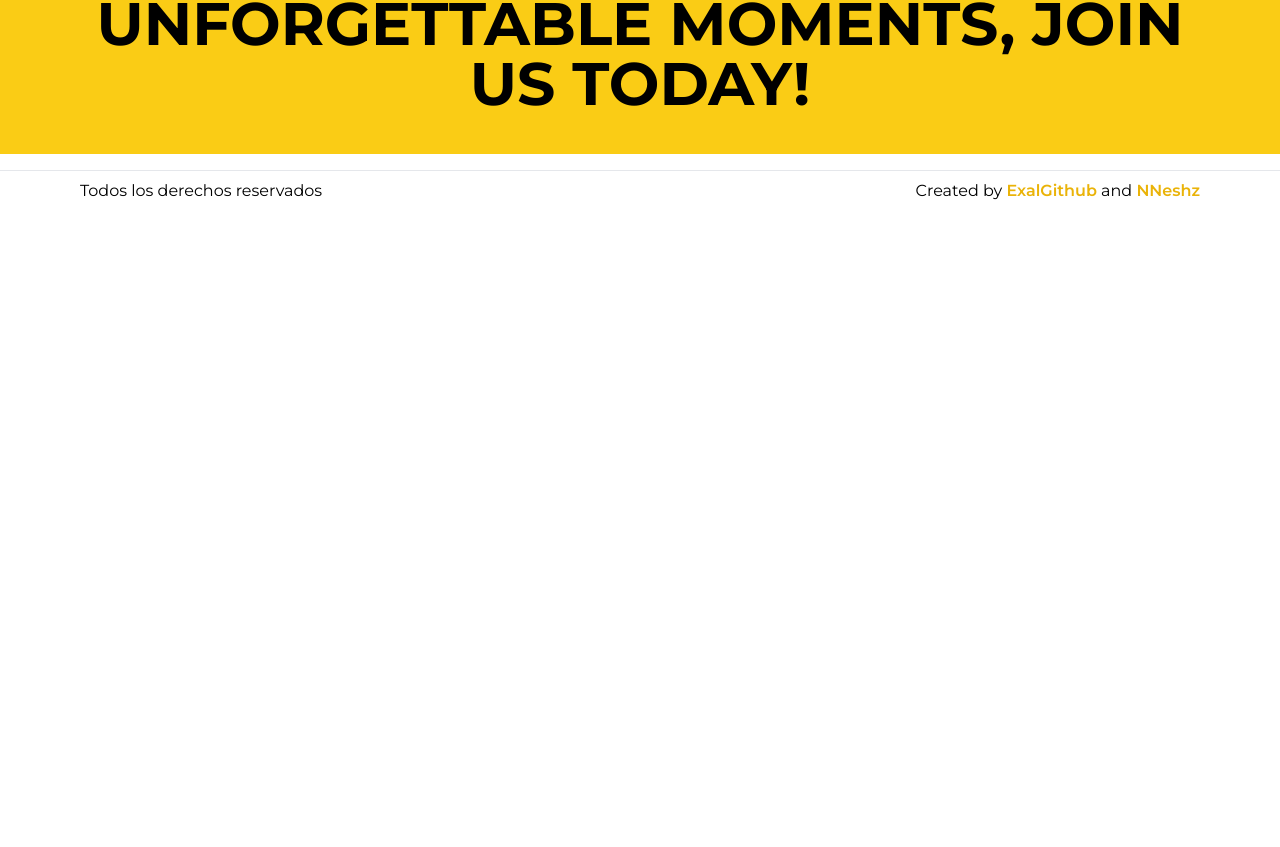
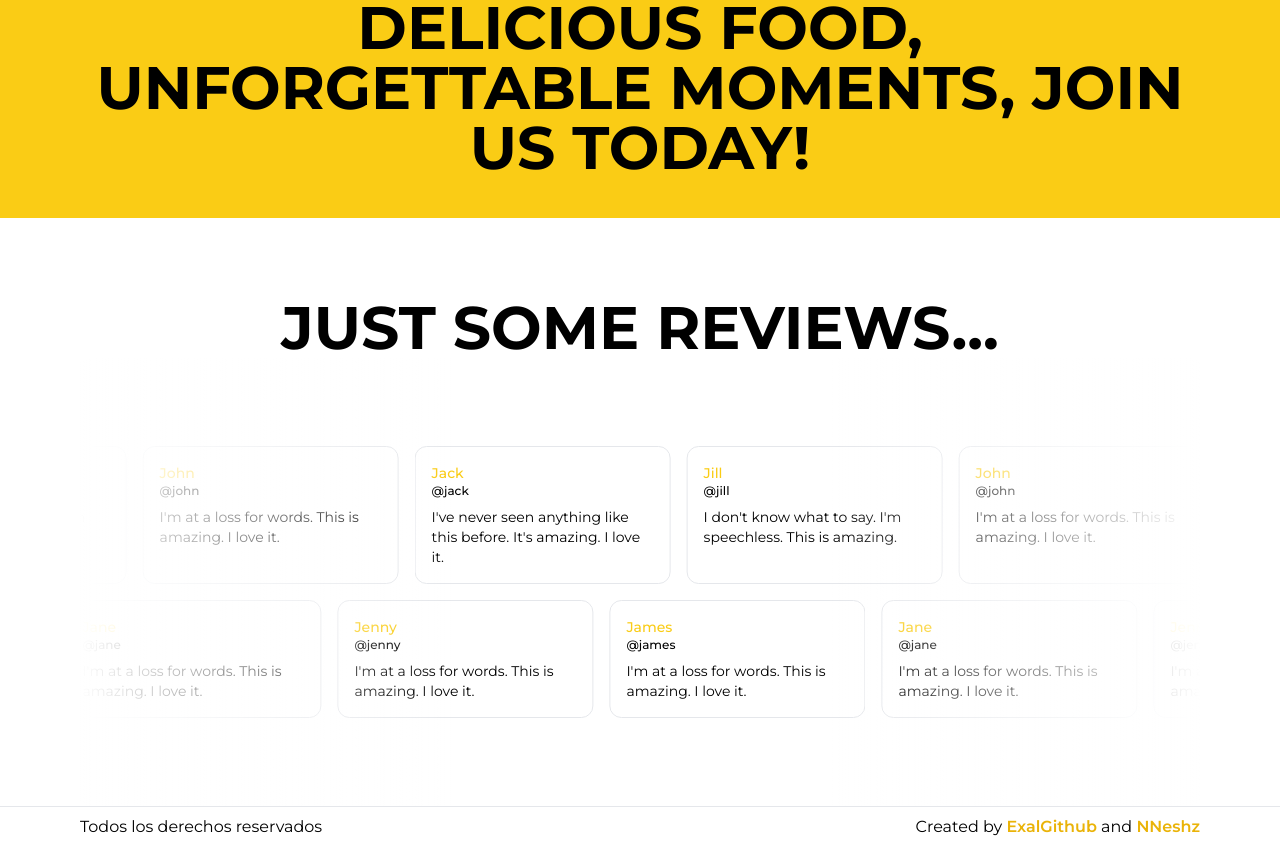
Before and after one commit to NNeshz/sistema-de-reservas, a Next.js app in the folder client/: page / in a window 1280 px wide. Shown: the part 835-1682 px from the top of the page. Before the commit the page ends 1046 px from the top, so only its background shows below. Built offline with nearby package versions, Linux system fonts and the light colour scheme; no server answers.

Commit message:
feat: Adding stuff to home page and Navbar/Sidebar working well

```diff
--- a/client/src/app/globals.css
+++ b/client/src/app/globals.css
@@ -49,3 +49,29 @@
     --ring: 35.5 91.7% 32.9%;
   }
 }
+
+::-webkit-scrollbar {
+  width: 6px;
+}
+
+::-webkit-scrollbar-track {
+  background: #f1f1f1;
+}
+
+::-webkit-scrollbar-thumb {
+  background: #888;
+  border-radius: 10px;
+}
+
+::-webkit-scrollbar-thumb:hover {
+  background: #555;
+}
+
+html {
+  scrollbar-width: thin;
+  scrollbar-color: #888 #f1f1f1;
+}
+
+html {
+  scroll-behavior: smooth;
+}
--- a/client/src/app/page.tsx
+++ b/client/src/app/page.tsx
@@ -1,4 +1,5 @@
 import Home from "@/components/pages/Home";
+import Reviews from "@/components/pages/Reviews";
 import WholeBadge from "@/components/shared/WholeBadge";
 
 const page = () => {
@@ -6,8 +7,9 @@ const page = () => {
     <div className="w-full">
       <Home />
       <WholeBadge phrase="DELICIOUS FOOD, UNFORGETTABLE MOMENTS, JOIN US TODAY!" />
+      <Reviews />
     </div>
-  )
-}
+  );
+};
 
 export default page;
--- /dev/null
+++ b/client/src/components/magicui/marquee.tsx
@@ -0,0 +1,51 @@
+import { cn } from "@/lib/utils";
+
+interface MarqueeProps {
+  className?: string;
+  reverse?: boolean;
+  pauseOnHover?: boolean;
+  children?: React.ReactNode;
+  vertical?: boolean;
+  repeat?: number;
+  [key: string]: any;
+}
+
+export default function Marquee({
+  className,
+  reverse,
+  pauseOnHover = false,
+  children,
+  vertical = false,
+  repeat = 4,
+  ...props
+}: MarqueeProps) {
+  return (
+    <div
+      {...props}
+      className={cn(
+        "group flex overflow-hidden p-2 [--duration:40s] [--gap:1rem] [gap:var(--gap)]",
+        {
+          "flex-row": !vertical,
+          "flex-col": vertical,
+        },
+        className
+      )}
+    >
+      {Array(repeat)
+        .fill(0)
+        .map((_, i) => (
+          <div
+            key={i}
+            className={cn("flex shrink-0 justify-around [gap:var(--gap)]", {
+              "animate-marquee flex-row": !vertical,
+              "animate-marquee-vertical flex-col": vertical,
+              "group-hover:[animation-play-state:paused]": pauseOnHover,
+              "[animation-direction:reverse]": reverse,
+            })}
+          >
+            {children}
+          </div>
+        ))}
+    </div>
+  );
+}
--- a/client/src/components/pages/Home.tsx
+++ b/client/src/components/pages/Home.tsx
@@ -1,6 +1,5 @@
 import DishCard from "../shared/DishCard";
 import MaxWidthWrapper from "../shared/MaxWidthWrapper";
-import { Separator } from "../ui/separator";
 
 const popularDishes = [
   {
--- /dev/null
+++ b/client/src/components/pages/Reviews.tsx
@@ -0,0 +1,71 @@
+import Marquee from "../magicui/marquee";
+import MaxWidthWrapper from "../shared/MaxWidthWrapper";
+import ReviewCard from "../shared/ReviewCard";
+
+const reviews = [
+  {
+    name: "Jack",
+    username: "@jack",
+    body: "I've never seen anything like this before. It's amazing. I love it.",
+    img: "https://avatar.vercel.sh/jack",
+  },
+  {
+    name: "Jill",
+    username: "@jill",
+    body: "I don't know what to say. I'm speechless. This is amazing.",
+    img: "https://avatar.vercel.sh/jill",
+  },
+  {
+    name: "John",
+    username: "@john",
+    body: "I'm at a loss for words. This is amazing. I love it.",
+    img: "https://avatar.vercel.sh/john",
+  },
+  {
+    name: "Jane",
+    username: "@jane",
+    body: "I'm at a loss for words. This is amazing. I love it.",
+    img: "https://avatar.vercel.sh/jane",
+  },
+  {
+    name: "Jenny",
+    username: "@jenny",
+    body: "I'm at a loss for words. This is amazing. I love it.",
+    img: "https://avatar.vercel.sh/jenny",
+  },
+  {
+    name: "James",
+    username: "@james",
+    body: "I'm at a loss for words. This is amazing. I love it.",
+    img: "https://avatar.vercel.sh/james",
+  },
+];
+
+const firstRow = reviews.slice(0, reviews.length / 2);
+const secondRow = reviews.slice(reviews.length / 2);
+
+const Reviews = () => {
+  return (
+    <MaxWidthWrapper className="flex flex-col justify-center items-center">
+      <h3 className="text-4xl md:text-6xl font-bold text-center">
+        JUST SOME REVIEWS...
+      </h3>
+      <div className="relative flex h-full w-full flex-col items-center justify-center overflow-hidden rounded-lg bg-background py-20">
+        <Marquee pauseOnHover className="[--duration:20s]">
+          {firstRow.map((review) => (
+            <ReviewCard key={review.username} {...review} />
+          ))}
+        </Marquee>
+        <Marquee reverse pauseOnHover className="[--duration:20s]">
+          {secondRow.map((review) => (
+            <ReviewCard key={review.username} {...review} />
+          ))}
+        </Marquee>
+        <div className="pointer-events-none absolute inset-y-0 left-0 w-1/3 bg-gradient-to-r from-white dark:from-background"></div>
+        <div className="pointer-events-none absolute inset-y-0 right-0 w-1/3 bg-gradient-to-l from-white dark:from-background"></div>
+      </div>
+    </MaxWidthWrapper>
+  );
+};
+
+export default Reviews;
--- a/client/src/components/shared/Navbar.tsx
+++ b/client/src/components/shared/Navbar.tsx
@@ -1,10 +1,13 @@
 import Link from "next/link";
 import MaxWidthWrapper from "./MaxWidthWrapper";
-import { Menu, ShoppingCart } from "lucide-react";
+import { Menu, ShoppingCart, UserIcon } from "lucide-react";
 import { Sheet, SheetContent, SheetTitle, SheetTrigger } from "../ui/sheet";
 import { Button, buttonVariants } from "../ui/button";
+import { isUserAuthenticated } from "@/lib/isLogged";
 
 const Navbar = () => {
+  const isUser = isUserAuthenticated();
+
   return (
     <header className="md:border-b">
       {/* NAVBAR DESKTOP */}
@@ -31,21 +34,33 @@ const Navbar = () => {
             <Link href={"/cart"}>
               <ShoppingCart className="w-5 h-5 text-zinc-400 hover:text-primary" />
             </Link>
+            {isUser ? (
+              <Link
+                href={"/profile"}
+                className={buttonVariants({
+                  variant: "default",
+                  className: "font-medium",
+                })}
+              >
+                <UserIcon className="w-5 h-5" />
+              </Link>
+            ) : (
               <Link
                 href={"/auth"}
                 className={buttonVariants({
                   variant: "default",
-                size: "sm",
+                  className: "font-medium",
                 })}
               >
                 Register
               </Link>
+            )}
           </div>
         </nav>
       </MaxWidthWrapper>
 
       {/* SIDEBAR MOBILE */}
-      <MaxWidthWrapper className="block py-1 md:hidden">
+      <MaxWidthWrapper className="block py-1 mt-1 md:hidden">
         <Sheet>
           <SheetTrigger asChild>
             <Button
@@ -82,9 +97,23 @@ const Navbar = () => {
                 </Link>
               </div>
               <div className="flex flex-col gap-y-4">
-                <Link href={"/cart"} className="flex gap-x-3 font-semibold text-zinc-400 hover:text-primary">
+                <Link
+                  href={"/cart"}
+                  className="flex gap-x-3 font-semibold text-zinc-400 hover:text-primary"
+                >
                   <ShoppingCart className="w-6 h-6" /> Cart
                 </Link>
+                {isUser ? (
+                  <Link
+                    href={"/profile"}
+                    className={buttonVariants({
+                      variant: "default",
+                      className: "font-medium",
+                    })}
+                  >
+                    <UserIcon className="w-6 h-6" />
+                  </Link>
+                ) : (
                   <Link
                     href={"/auth"}
                     className={buttonVariants({
@@ -94,6 +123,7 @@ const Navbar = () => {
                   >
                 Register
                   </Link>
+                )}
               </div>
             </nav>
           </SheetContent>
--- /dev/null
+++ b/client/src/components/shared/ReviewCard.tsx
@@ -0,0 +1,32 @@
+import { cn } from "@/lib/utils";
+
+const ReviewCard = ({
+  name,
+  username,
+  body,
+  className
+}: {
+  name: string;
+  username: string;
+  body: string;
+  className?: string;
+}) => {
+  return (
+    <figure
+      className={cn(
+        "relative w-64 cursor-pointer overflow-hidden rounded-xl border p-4", className)}
+    >
+      <div className="flex flex-row items-center gap-2">
+        <div className="flex flex-col">
+          <figcaption className="text-sm font-medium text-primary">
+            {name}
+          </figcaption>
+          <p className="text-xs font-medium">{username}</p>
+        </div>
+      </div>
+      <blockquote className="mt-2 text-sm">{body}</blockquote>
+    </figure>
+  );
+};
+
+export default ReviewCard;
--- a/client/src/components/shared/WholeBadge.tsx
+++ b/client/src/components/shared/WholeBadge.tsx
@@ -2,7 +2,7 @@ import MaxWidthWrapper from "./MaxWidthWrapper";
 
 const WholeBadge = ({ phrase }: { phrase: string }) => {
   return (
-    <div className="bg-primary w-full my-4">
+    <div className="bg-primary w-full my-20">
       <MaxWidthWrapper className="py-10">
         <h3 className="text-4xl md:text-6xl font-bold text-center">{phrase}</h3>
       </MaxWidthWrapper>
--- a/client/tailwind.config.ts
+++ b/client/tailwind.config.ts
@@ -1,13 +1,13 @@
-import type { Config } from "tailwindcss"
+import type { Config } from "tailwindcss";
 
 const config = {
   darkMode: ["class"],
   content: [
-    './pages/**/*.{ts,tsx}',
-    './components/**/*.{ts,tsx}',
-    './app/**/*.{ts,tsx}',
-    './src/**/*.{ts,tsx}',
-	],
+    "./pages/**/*.{ts,tsx}",
+    "./components/**/*.{ts,tsx}",
+    "./app/**/*.{ts,tsx}",
+    "./src/**/*.{ts,tsx}",
+  ],
   prefix: "",
   theme: {
     container: {
@@ -67,14 +67,24 @@ const config = {
           from: { height: "var(--radix-accordion-content-height)" },
           to: { height: "0" },
         },
+        "marquee": {
+          from: { transform: "translateX(0)" },
+          to: { transform: "translateX(calc(-100% - var(--gap)))" },
+        },
+        "marquee-vertical": {
+          from: { transform: "translateY(0)" },
+          to: { transform: "translateY(calc(-100% - var(--gap)))" },
+        },
       },
       animation: {
         "accordion-down": "accordion-down 0.2s ease-out",
         "accordion-up": "accordion-up 0.2s ease-out",
+        "marquee": "marquee var(--duration) linear infinite",
+        "marquee-vertical": "marquee-vertical var(--duration) linear infinite",
       },
     },
   },
   plugins: [require("tailwindcss-animate")],
-} satisfies Config
+} satisfies Config;
 
-export default config
+export default config;
```
Lines whose indentation alone changed are shown as unchanged.
